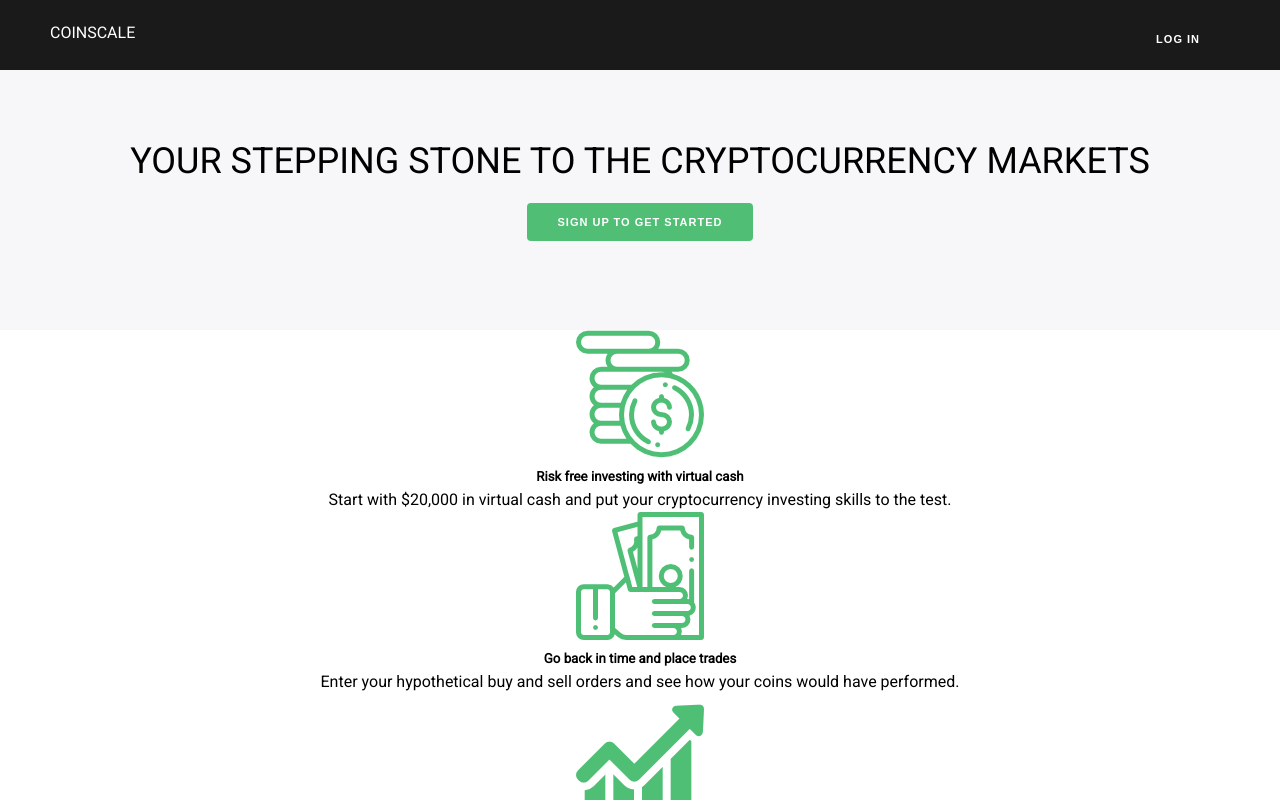
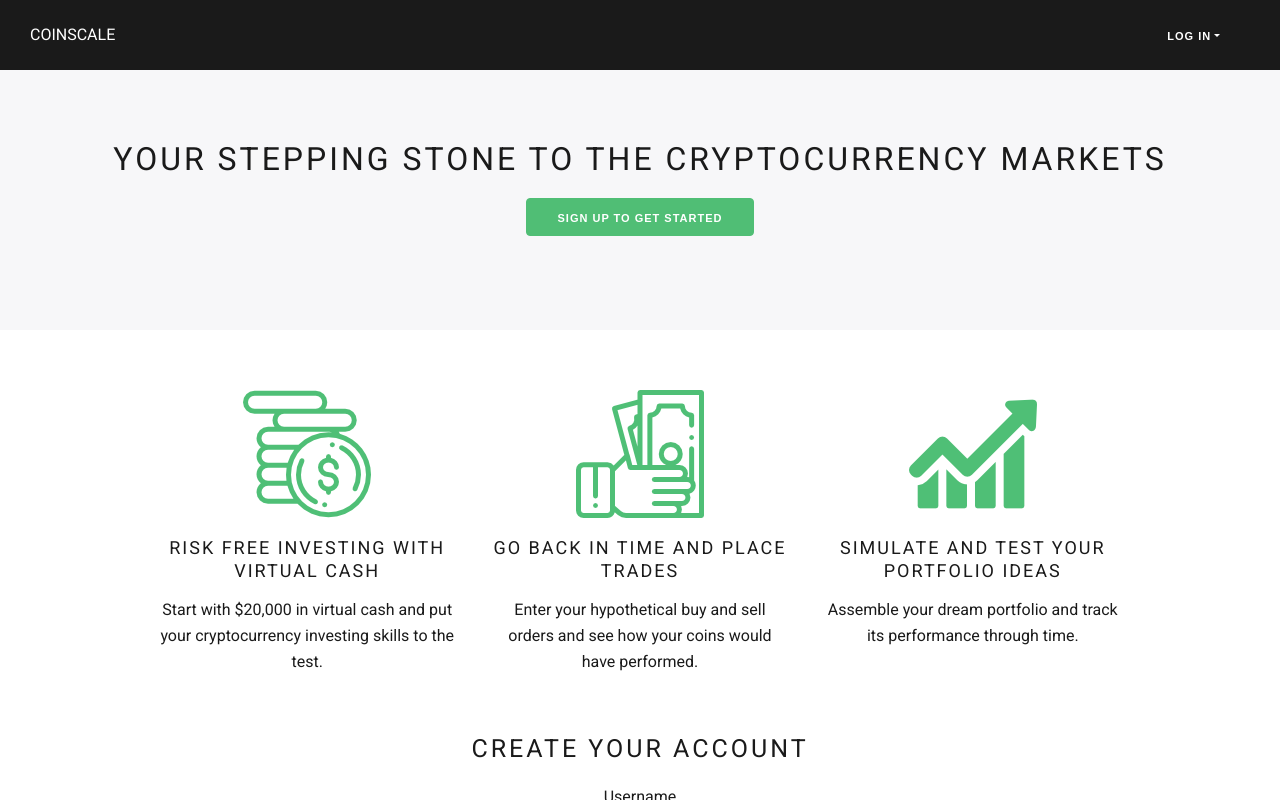
Before and after one commit to thomahau/coinscale-client, a React (Create React App) app: page / in a window 1280 px wide. Shown: the top 800 px of the page. Built offline with nearby package versions, Linux system fonts and the light colour scheme; no server answers.

Commit message:
refactoring landing page

```diff
--- a/src/components/App.js
+++ b/src/components/App.js
@@ -1,7 +1,6 @@
 import React from 'react';
 import { connect } from 'react-redux';
 import { Route, withRouter } from 'react-router-dom';
-// import Navigation from './Navigation';
 import Headerbar from './Headerbar/Headerbar';
 import LandingPage from './LandingPage/LandingPage';
 import DashboardContainer from '../containers/DashboardContainer';
@@ -40,7 +39,6 @@ export class App extends React.Component {
   render() {
     return (
       <div>
-        {/* <Navigation /> */}
         <Headerbar />
         <Route exact path="/" component={LandingPage} />
         <Route path="/dashboard" component={DashboardContainer} />
--- a/src/components/Headerbar/Dropdown.js
+++ b/src/components/Headerbar/Dropdown.js
@@ -30,7 +30,9 @@ export default class Dropdown extends React.Component {
   render() {
     return (
       <div>
-        <button onClick={this.showMenu}>Log in</button>
+        <button className="login-button" onClick={this.showMenu}>
+          Log in
+        </button>
 
         {this.state.showMenu ? (
           <div
--- a/src/components/Headerbar/Headerbar.css
+++ b/src/components/Headerbar/Headerbar.css
@@ -1,11 +1,16 @@
-nav {
+header {
   height: 70px;
+  line-height: 70px;
   position: absolute;
   top: 0;
   background-color: #1a1a1a;
   color: white;
   text-transform: uppercase;
-  padding: 20px 50px;
+}
+
+.header-container {
+  padding-left: 30px;
+  padding-right: 30px;
 }
 
 a {
@@ -13,7 +18,23 @@ a {
   text-decoration: none;
 }
 
-button {
+.login-button {
   border: none;
   color: white;
 }
+
+.login-button:hover {
+  color: white;
+}
+
+.login-button::after {
+  display: inline-block;
+  width: 0;
+  height: 0;
+  margin-left: 0.255em;
+  vertical-align: 0.255em;
+  content: '';
+  border-top: 0.3em solid;
+  border-right: 0.3em solid transparent;
+  border-left: 0.3em solid transparent;
+}
--- a/src/components/Headerbar/Headerbar.js
+++ b/src/components/Headerbar/Headerbar.js
@@ -5,11 +5,13 @@ import './Headerbar.css';
 
 export default function Headerbar() {
   return (
-    <nav className="u-full-width" role="banner">
-      <Link className="u-pull-left" to="/">
-        coinscale
-      </Link>
-      <NavbarElements />
-    </nav>
+    <header className="u-full-width" role="banner">
+      <nav className="header-container">
+        <Link className="u-pull-left" to="/">
+          coinscale
+        </Link>
+        <NavbarElements />
+      </nav>
+    </header>
   );
 }
--- /dev/null
+++ b/src/components/LandingPage/FeatureCards.js
@@ -0,0 +1,47 @@
+import React from 'react';
+
+export default function FeatureCards() {
+  return (
+    <div className="container feature-cards">
+      <div className="row">
+        <div className="four columns">
+          <div className="card">
+            <img className="card-img" src={require('../../images/money-g.png')} alt="Money icon" />
+            <div>
+              <h3>Risk free investing with virtual cash</h3>
+              <p>
+                Start with $20,000 in virtual cash and put your cryptocurrency investing skills to
+                the test.
+              </p>
+            </div>
+          </div>
+        </div>
+        <div className="four columns">
+          <div className="card">
+            <img className="card-img" src={require('../../images/trade-g.png')} alt="Trade icon" />
+            <div>
+              <h3>Go back in time and place trades</h3>
+              <p>
+                Enter your hypothetical buy and sell orders and see how your coins would have
+                performed.
+              </p>
+            </div>
+          </div>
+        </div>
+        <div className="four columns">
+          <div className="card">
+            <img
+              className="card-img"
+              src={require('../../images/line-chart-g.png')}
+              alt="Chart icon"
+            />
+            <div>
+              <h3>Simulate and test your portfolio ideas</h3>
+              <p>Assemble your dream portfolio and track its performance through time.</p>
+            </div>
+          </div>
+        </div>
+      </div>
+    </div>
+  );
+}
--- a/src/components/LandingPage/LandingPage.css
+++ b/src/components/LandingPage/LandingPage.css
@@ -3,17 +3,42 @@
 }
 
 .jumbotron {
-  height: 260px;
+  min-height: 260px;
   background-color: #f7f7f9;
   padding-top: 70px;
+  padding-bottom: 60px;
 }
 
 h1 {
   margin-top: 0;
   margin-bottom: 2rem;
   font-weight: 300;
-  font-size: 3.6rem;
+  font-size: 3.2rem;
   line-height: 1.2;
-  /* letter-spacing: -0.1rem; */
+  letter-spacing: 3px;
   text-transform: uppercase;
 }
+
+h2 {
+  margin-top: 0;
+  margin-bottom: 2rem;
+  font-weight: 300;
+  font-size: 2.5rem;
+  line-height: 1.2;
+  letter-spacing: 3px;
+  text-transform: uppercase;
+}
+
+.feature-cards {
+  margin-top: 40px;
+  margin-bottom: 40px;
+}
+
+.card {
+  margin-top: 20px;
+  margin-bottom: 20px;
+}
+
+.card-img {
+  margin-bottom: 10px;
+}
--- a/src/components/LandingPage/LandingPage.js
+++ b/src/components/LandingPage/LandingPage.js
@@ -1,20 +1,9 @@
 import React from 'react';
 import { connect } from 'react-redux';
 import { Redirect } from 'react-router-dom';
-import {
-  Button,
-  Card,
-  CardImg,
-  CardGroup,
-  CardTitle,
-  CardText,
-  CardBody,
-  Container,
-  Col,
-  Row
-} from 'reactstrap';
 import Jumbotron from './Jumbotron';
-import RegistrationForm from '../RegistrationForm';
+import FeatureCards from './FeatureCards';
+import RegistrationForm from './RegistrationForm';
 // import Footer from './Footer';
 import './LandingPage.css';
 
@@ -33,49 +22,13 @@ export class LandingPage extends React.Component {
     return (
       <div className="landing-page-wrapper">
         <Jumbotron onClick={this.scrollToSignup} />
-        <Container className="text-center">
-          <CardGroup className="my-6">
-            <Card className="py-lg-5 feature-card">
-              <CardImg top src={require('../../images/money-g.png')} alt="Money icon" />
-              <CardBody>
-                <CardTitle>Risk free investing with virtual cash</CardTitle>
-                <CardText>
-                  Start with $20,000 in virtual cash and put your cryptocurrency investing skills to
-                  the test.
-                </CardText>
-              </CardBody>
-            </Card>
-            <Card className="py-lg-5 feature-card">
-              <CardImg top src={require('../../images/trade-g.png')} alt="Trade icon" />
-              <CardBody>
-                <CardTitle>Go back in time and place trades</CardTitle>
-                <CardText>
-                  Enter your hypothetical buy and sell orders and see how your coins would have
-                  performed.
-                </CardText>
-              </CardBody>
-            </Card>
-            <Card className="py-lg-5 feature-card">
-              <CardImg top src={require('../../images/line-chart-g.png')} alt="Chart icon" />
-              <CardBody>
-                <CardTitle>Test your portfolio ideas</CardTitle>
-                <CardText>
-                  Assemble your dream portfolio and track its performance through time.
-                </CardText>
-              </CardBody>
-            </Card>
-          </CardGroup>
-        </Container>
-        <Container className="pt-lg-3">
-          <Row className="my-4">
-            <Col sm="12" className="text-center mb-3">
-              <h3>Create your account</h3>
-            </Col>
-            <Col sm="12" md={{ size: 4, offset: 4 }}>
-              <RegistrationForm />
-            </Col>
-          </Row>
-        </Container>
+        <FeatureCards />
+        <div className="container">
+          <div className="row">
+            <h2>Create your account</h2>
+            <RegistrationForm />
+          </div>
+        </div>
       </div>
     );
   }
--- a/src/components/RegistrationForm.js
+++ b/src/components/LandingPage/RegistrationForm.js
@@ -1,10 +1,10 @@
 import React from 'react';
 import { reduxForm, Field, focus } from 'redux-form';
 import { Button, Form, FormGroup } from 'reactstrap';
-import FormInput from './FormInput';
-import { registerUser } from '../actions/users';
-import { login } from '../actions/auth';
-import { required, nonEmpty, matches, length, isTrimmed } from '../validators';
+import FormInput from '../FormInput';
+import { registerUser } from '../../actions/users';
+import { login } from '../../actions/auth';
+import { required, nonEmpty, matches, length, isTrimmed } from '../../validators';
 
 const passwordLength = length({ min: 8, max: 72 });
 const matchesPassword = matches('registerPassword');
@@ -20,7 +20,7 @@ export class RegistrationForm extends React.Component {
 
   render() {
     return (
-      <Form
+      <form
         className="register-form"
         onSubmit={this.props.handleSubmit(values => this.onSubmit(values))}
       >
@@ -54,7 +54,7 @@ export class RegistrationForm extends React.Component {
         <Button type="submit" color="success" disabled={this.props.submitting} block>
           Create account
         </Button>
-      </Form>
+      </form>
     );
   }
 }
--- a/src/index.css
+++ b/src/index.css
@@ -73,6 +73,7 @@ body {
   line-height: 1.6;
   font-weight: 300;
   font-family: 'Roboto', Helvetica, Arial, sans-serif;
+  color: #1a1a1a;
 }
 
 .container,
@@ -81,6 +82,15 @@ body {
 }
 
 /* Typography + colors */
+h3 {
+  margin-bottom: 1.5rem;
+  font-size: 1.8rem;
+  font-weight: 300;
+  line-height: 1.3;
+  letter-spacing: 2px;
+  text-transform: uppercase;
+}
+
 a {
   cursor: pointer;
   text-decoration: none;
@@ -154,8 +164,8 @@ input[type='submit'].button-primary:hover,
 button.button-primary:focus,
 input[type='submit'].button-primary:focus {
   color: #fff;
-  background-color: #50be75;
-  border-color: #50be75;
+  background-color: #16a847;
+  border-color: #16a847;
 }
 
 /* ============================================= */
```
Also changed, not shown: src/components/LoginForm.js (deleted, +0 -58 lines), 2 other files (tests, documents, lock files or other folders).
